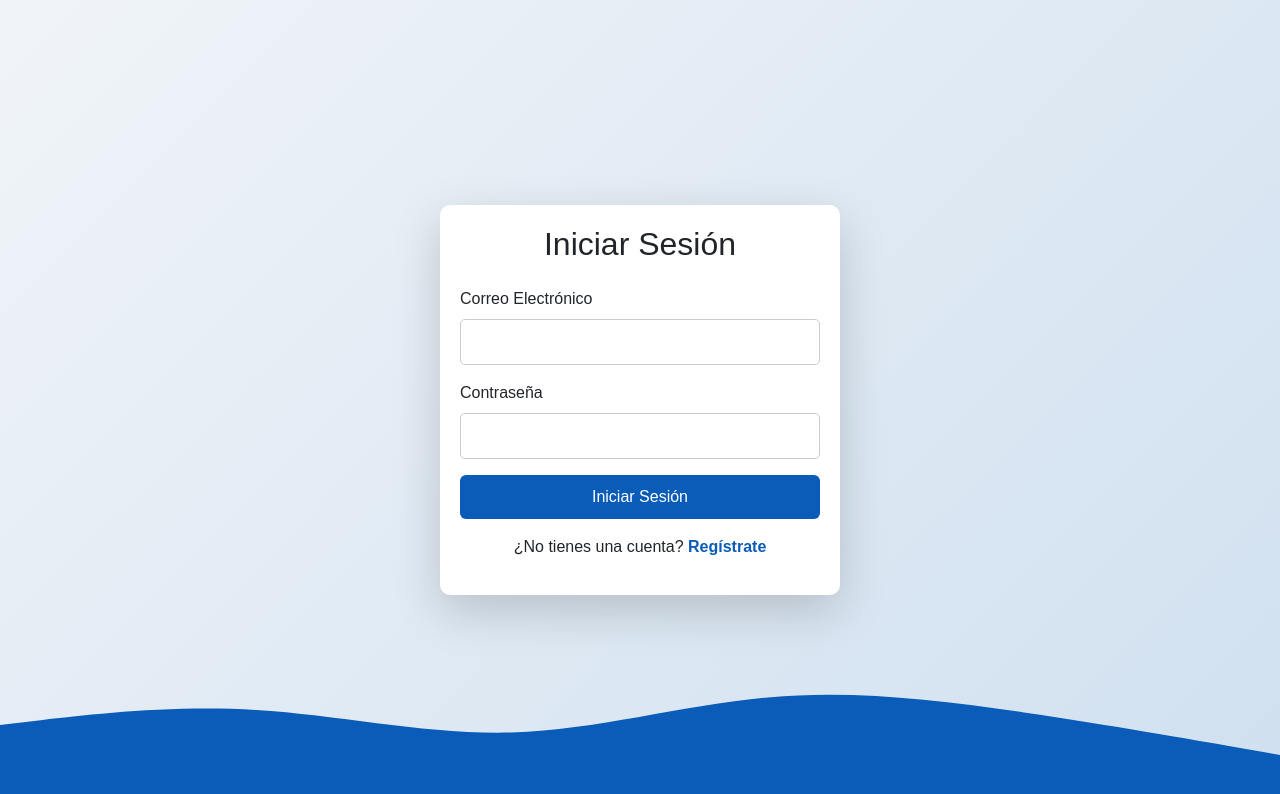
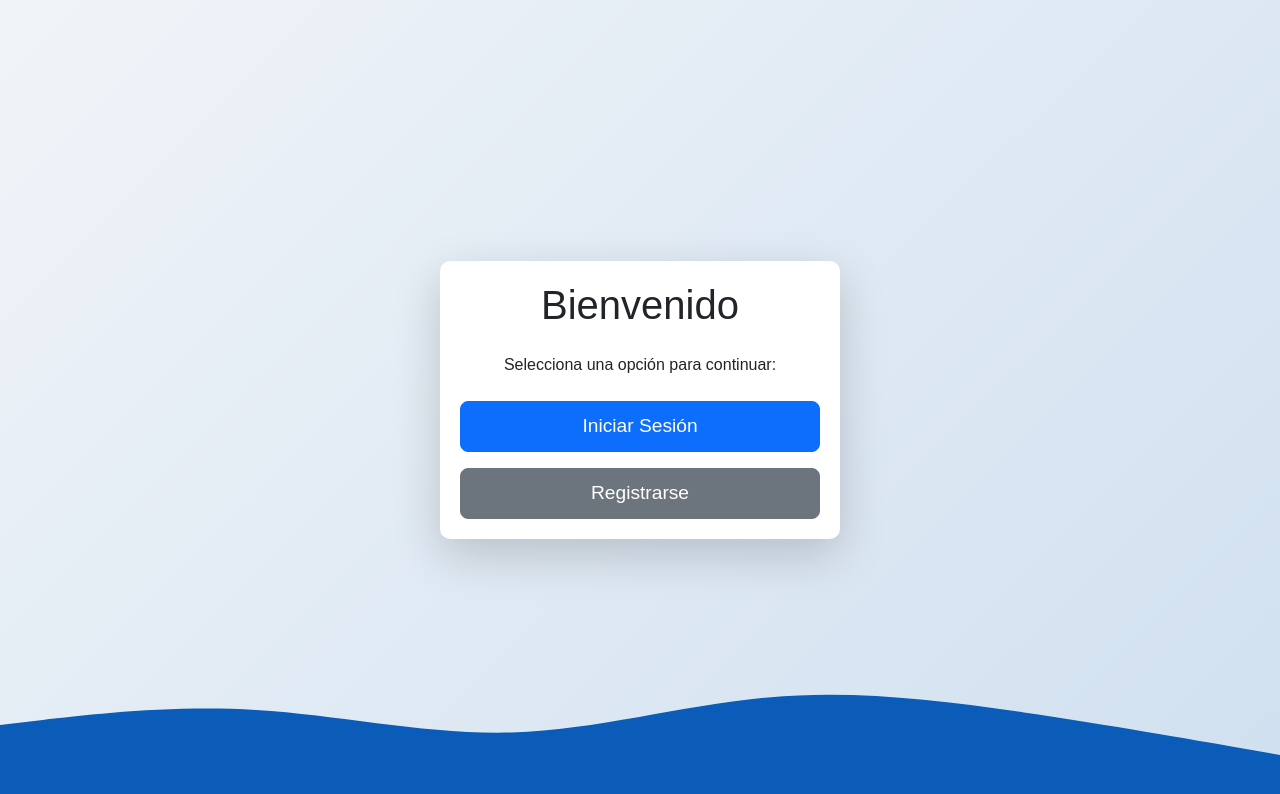
Before and after one commit to AndresssGitHub/autotronicars_soa, an Angular app: page / in a window 1280 px wide. Before the commit this address led to /login. Shown: the top 794 px of the page. Built offline with nearby package versions, Linux system fonts and the light colour scheme.

Commit message:
Se añade componente home

```diff
--- a/src/app/app.component.html
+++ b/src/app/app.component.html
@@ -1,5 +1,5 @@
 <main class="main">
   <section>
-    <router-outlet />
+    <router-outlet></router-outlet>
   </section>
 </main>
--- a/src/app/app.routes.ts
+++ b/src/app/app.routes.ts
@@ -2,11 +2,12 @@ import { Routes } from '@angular/router';
 import { LoginComponent } from './components/login/login.component';
 import { RegisterComponent } from './components/register/register.component';
 import { DashboardComponent } from './components/dashboard/dashboard.component';
+import { HomeComponent } from './components/home/home.component';
 import { AuthGuard } from './guards/auth.guard';
 
 export const routes: Routes = [
-  { path: '', redirectTo: 'login', pathMatch: 'full' },
+  { path: '', component: HomeComponent },
   { path: 'login', component: LoginComponent },
   { path: 'register', component: RegisterComponent },
-  { path: 'dashboard', component: DashboardComponent, canActivate: [AuthGuard] },
+  { path: 'dashboard', component: DashboardComponent, canActivate: [AuthGuard] }, // Ruta protegida
 ];
--- /dev/null
+++ b/src/app/components/home/home.component.css
@@ -0,0 +1,39 @@
+.home-container {
+  background: linear-gradient(135deg, #f0f4f8, #d0e0f0);
+  min-height: 100vh;
+  display: flex;
+  justify-content: center;
+  align-items: center;
+  position: relative;
+  overflow: hidden;
+}
+
+.wave-container {
+  position: absolute;
+  bottom: 0;
+  left: 0;
+  width: 100%;
+  overflow: hidden;
+  line-height: 0;
+}
+
+.wave-container svg {
+  position: relative;
+  display: block;
+  width: 100%;
+  height: 150px;
+}
+
+.home-card {
+  width: 100%;
+  max-width: 400px;
+  border: none;
+  border-radius: 10px;
+  padding: 20px;
+  z-index: 1;
+}
+
+.btn-lg {
+  padding: 10px 20px;
+  font-size: 1.2rem;
+}
--- /dev/null
+++ b/src/app/components/home/home.component.html
@@ -0,0 +1,20 @@
+<div class="home-container">
+  <div class="wave-container">
+    <!-- SVG para la onda -->
+    <svg viewBox="0 0 1440 320" xmlns="http://www.w3.org/2000/svg" preserveAspectRatio="none">
+      <path
+        fill="#0a5cb8"
+        fill-opacity="1"
+        d="M0,160L48,149.3C96,139,192,117,288,128C384,139,480,181,576,176C672,171,768,117,864,101.3C960,85,1056,107,1152,133.3C1248,160,1344,192,1392,208L1440,224L1440,320L1392,320C1344,320,1248,320,1152,320C1056,320,960,320,864,320C768,320,672,320,576,320C480,320,384,320,288,320C192,320,96,320,48,320L0,320Z"
+      ></path>
+    </svg>
+  </div>
+  <div class="card home-card shadow-lg text-center">
+    <h1 class="card-title mb-4">Bienvenido</h1>
+    <p class="mb-4">Selecciona una opción para continuar:</p>
+    <div class="d-grid gap-3">
+      <button routerLink="/login" class="btn btn-primary btn-lg">Iniciar Sesión</button>
+      <button routerLink="/register" class="btn btn-secondary btn-lg">Registrarse</button>
+    </div>
+  </div>
+</div>
```
Also changed, not shown: src/app/components/home/home.component.ts (added, +12 -0 lines), 1 other file (tests, documents, lock files or other folders).
